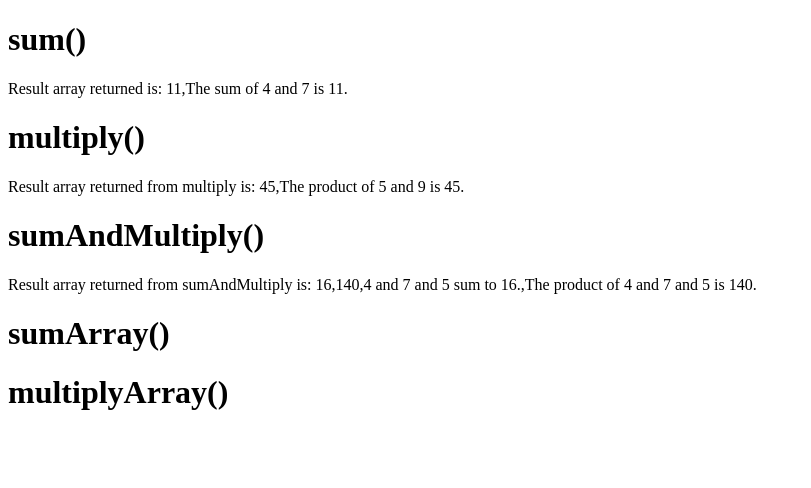
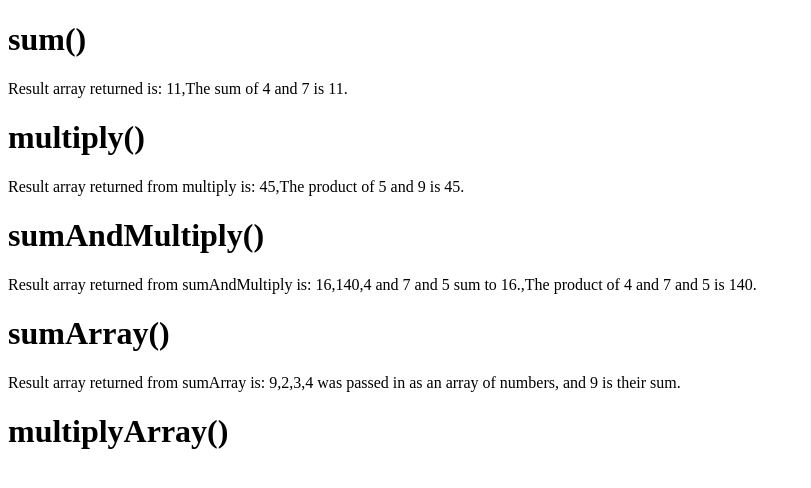
Before and after one commit to FishKepr/lab5, a plain HTML site: page index.html in a window 1280 px wide. Shown: the whole page, without its empty margins (0-811 px from the left). Drawn offline with Linux system fonts and the light colour scheme.

Commit message:
Ex43 Final

```diff
--- a/index.html
+++ b/index.html
@@ -18,7 +18,7 @@
     <p id="sumAndMultiply2"></p>
 
     <h1>sumArray()</h1>
-    <p></p>
+    <p id="sumArray"></p>
 
     <h1>multiplyArray()</h1>
     <p></p>
--- a/js/app.js
+++ b/js/app.js
@@ -93,13 +93,22 @@ Test this function by hand in the console to get it working, and when you think
 var testArray = [2, 3, 4]; //eslint-disable-line
 
 function sumArray(testArray) { //eslint-disable-line
-
+  var int1 = testArray[0];
+  var int2 = testArray[1];
+  var int3 = testArray[2];
+  var result = sum(int1,int2);
+  var element1 = sum(result[0],int3);
+  console.log("sumArray element1: " + element1);
+  var element2 = int1 + "," + int2 + "," + int3 + " was passed in as an array of numbers, and " + element1[0] + " is their sum.";
+  return [element1[0],element2];
 }
 
 // Here is the test for sumArray(); uncomment it to run it
 
-// testSumArray(testArray);
-
+testSumArray(testArray);
+result = sumArray(testArray);
+element = document.getElementById('sumArray');
+element.textContent = "Result array returned from sumArray is: " + result;
 // Once you get the test passing, do an a-c-p cycle and synchronize the code between GitHub and your laptop. Don't forget to create a new branch for your work on the next question!
 
 /////////////////////////////////////
```
Also changed, not shown: 1 other file.
